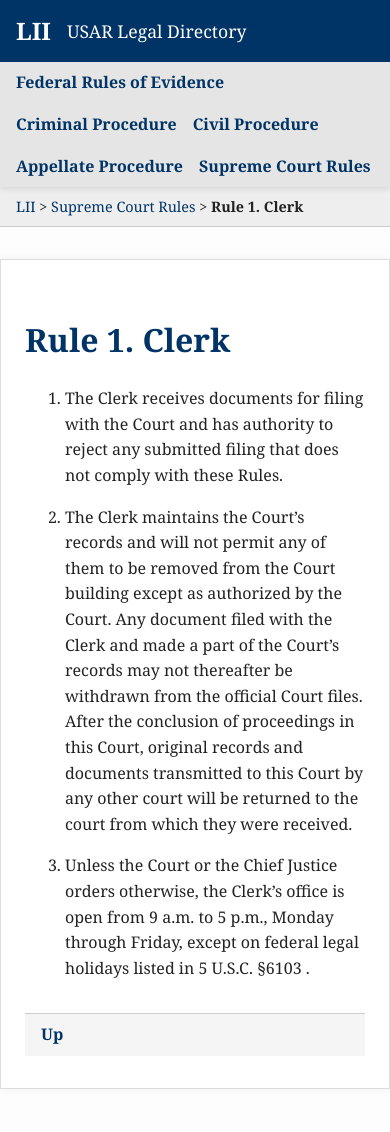
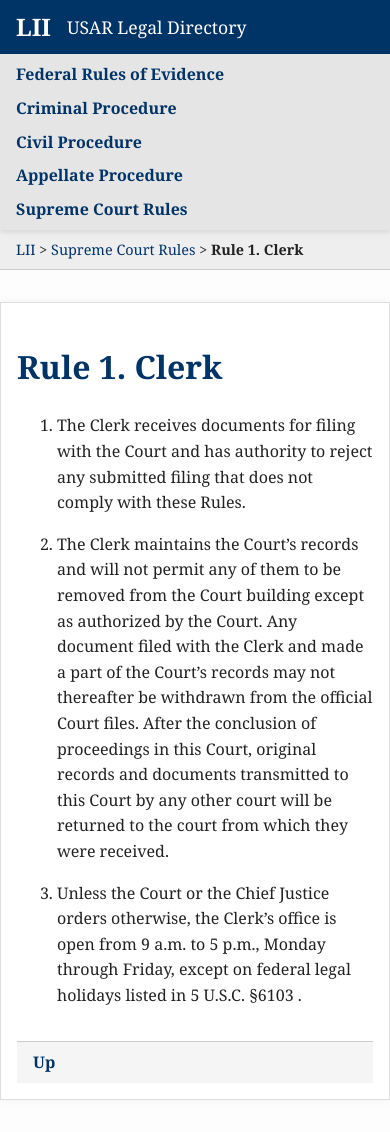
Before and after one commit to usarscotus/legal-directory, a Jekyll site: the page built from supct/rule_1.md, in a window 390 px wide and 1132 px high. Built offline with Jekyll 4.4.1, drawn with Linux system fonts in a browser that asks for light colours.

Commit message:
formatting 3

```diff
--- a/_includes/header.html
+++ b/_includes/header.html
@@ -1,17 +1,20 @@
 <header id="cornell-header">
+    <div class="header-container">
         <div id="cornell-topbar">
             <a href="https://www.law.cornell.edu/" class="cornell-logo">LII</a>
             <div class="cornell-title">
                 <a href="{{ site.baseurl }}/">USAR Legal Directory</a>
             </div>
         </div>
+
         <nav id="cornell-nav">
             <ul>
                 <li><a href="{{ site.baseurl }}/fre/">Federal Rules of Evidence</a></li>
-            <li><a href="{{ site.baseurl }}/frcp/">Criminal Procedure</a></li>
-            <li><a href="{{ site.baseurl }}/frcrp/">Civil Procedure</a></li>
+                <li><a href="{{ site.baseurl }}/frcrp/">Criminal Procedure</a></li>
+                <li><a href="{{ site.baseurl }}/frcp/">Civil Procedure</a></li>
                 <li><a href="{{ site.baseurl }}/frap/">Appellate Procedure</a></li>
                 <li><a href="{{ site.baseurl }}/supct/">Supreme Court Rules</a></li>
             </ul>
         </nav>
+    </div>
 </header>
--- a/assets/style.css
+++ b/assets/style.css
@@ -120,6 +120,10 @@
   text-decoration: underline;
 }
 
+html {
+  scroll-behavior: smooth;
+}
+
 .content-container {
   max-width: 800px;
   margin: 2rem auto;
@@ -128,3 +132,20 @@
   box-shadow: 0 0 10px rgba(0, 0, 0, 0.05);
   border: 1px solid #ddd;
 }
+
+@media (max-width: 600px) {
+  main,
+  .content-container {
+    padding: 1rem;
+  }
+
+  #cornell-topbar,
+  #cornell-nav {
+    padding: 0.5rem 1rem;
+  }
+
+  #cornell-nav ul {
+    flex-direction: column;
+    gap: 0.5rem;
+  }
+}
```
Lines whose indentation alone changed are shown as unchanged.
